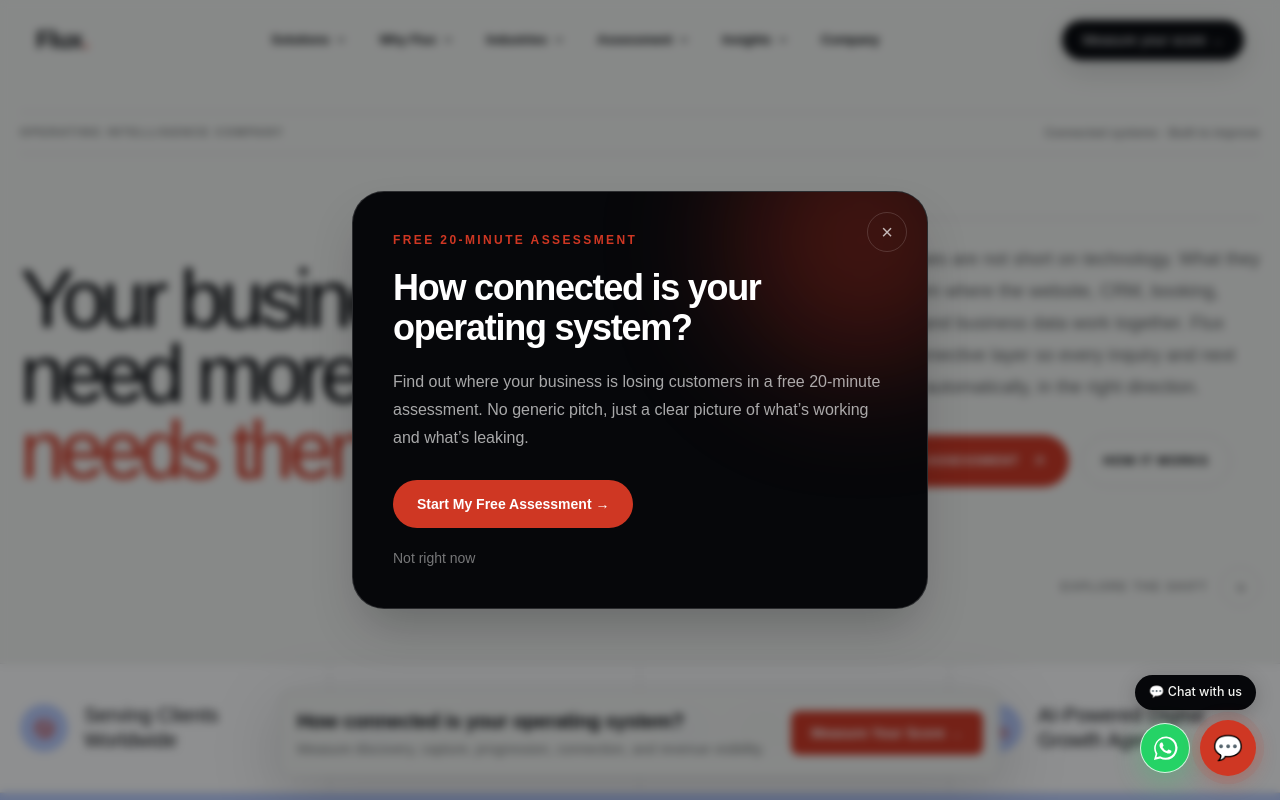
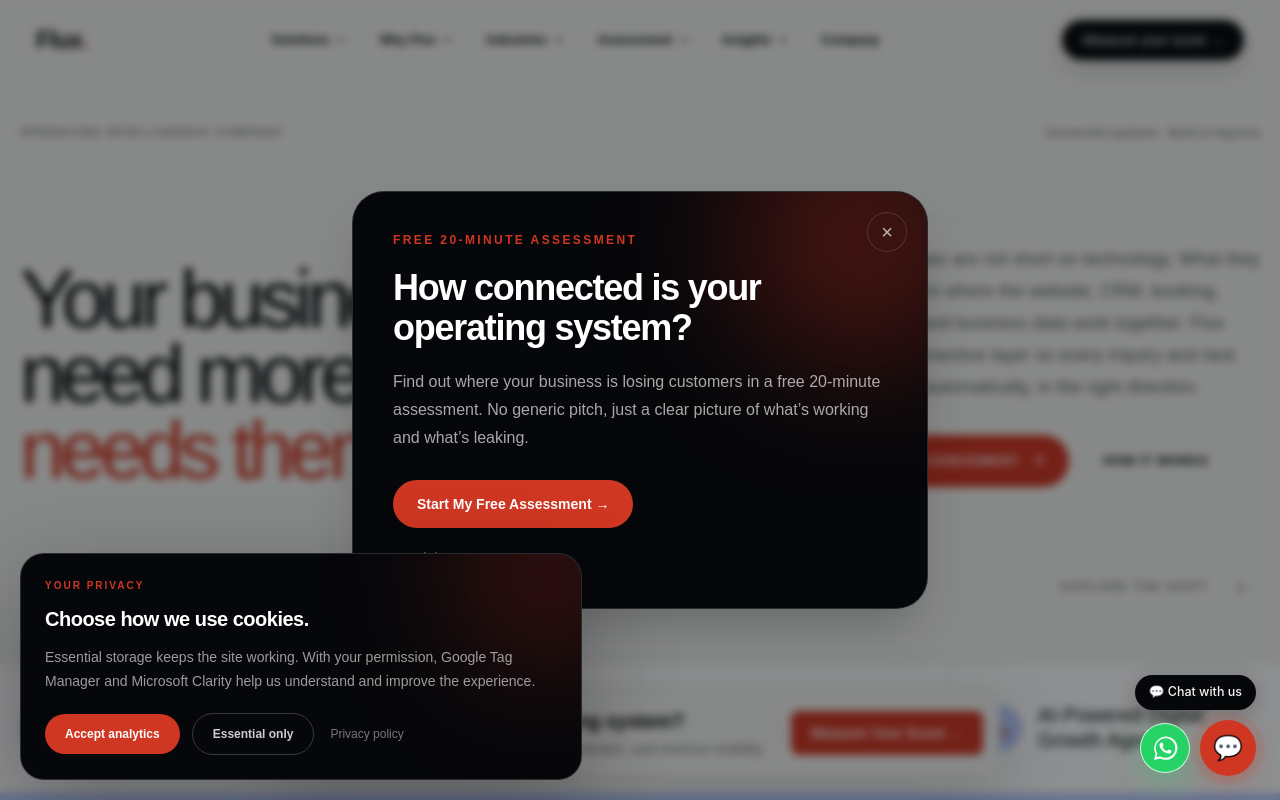
Before and after one commit to dev-gagandeep/Flux-Media-Creations, a Next.js app: page / in a window 1280 px wide. Shown: the top 800 px of the page. Built offline with nearby package versions, Linux system fonts and the light colour scheme.

Commit message:
Add privacy-aware cookie consent

```diff
--- a/src/app/layout.tsx
+++ b/src/app/layout.tsx
@@ -7,7 +7,7 @@ import ChatbotWrapper from "@/components/chatbot/ChatbotWrapper";
 import RootLayoutClient from "@/components/layout/RootLayoutClient";
 import RouteSchemas from "@/components/seo/RouteSchemas";
 import MotionProvider from "@/components/ui/MotionProvider";
-import Script from "next/script";
+import CookieConsent from "@/components/layout/CookieConsent";
 
 export const metadata = {
   ...generateMeta(),
@@ -29,17 +29,6 @@ export default function RootLayout({ children }: { children: React.ReactNode })
     <html lang="en" className="font-body">
       <head>
         <script
-          dangerouslySetInnerHTML={{
-            __html: `
-              (function(w,d,s,l,i){w[l]=w[l]||[];w[l].push({'gtm.start':
-              new Date().getTime(),event:'gtm.js'});var f=d.getElementsByTagName(s)[0],
-              j=d.createElement(s),dl=l!='dataLayer'?'&l='+l:'';j.async=true;j.src=
-              'https://www.googletagmanager.com/gtm.js?id='+i+dl;f.parentNode.insertBefore(j,f);
-              })(window,document,'script','dataLayer','GTM-NBQFBVX8');
-            `,
-          }}
-        />
-        <script
           type="application/ld+json"
           dangerouslySetInnerHTML={{ __html: safeJsonLd(schemaWebsite) }}
         />
@@ -49,30 +38,11 @@ export default function RootLayout({ children }: { children: React.ReactNode })
         />
       </head>
       <body className="bg-cream text-ink overflow-x-hidden">
-        <Script id="microsoft-clarity" strategy="afterInteractive">
-          {`
-            (function(c,l,a,r,i,t,y){
-              c[a]=c[a]||function(){(c[a].q=c[a].q||[]).push(arguments)};
-              t=l.createElement(r);t.async=1;t.src="https://www.clarity.ms/tag/"+i;
-              y=l.getElementsByTagName(r)[0];y.parentNode.insertBefore(t,y);
-            })(window, document, "clarity", "script", "xqtb6kfps5");
-          `}
-        </Script>
-        <noscript>
-          <iframe
-            title="Google Tag Manager"
-            src="https://www.googletagmanager.com/ns.html?id=GTM-NBQFBVX8"
-            sandbox=""
-            referrerPolicy="no-referrer"
-            height="0"
-            width="0"
-            style={{ display: "none", visibility: "hidden" }}
-          />
-        </noscript>
         <MotionProvider>
           <RouteSchemas />
           <RootLayoutClient>{children}</RootLayoutClient>
           <ChatbotWrapper />
+          <CookieConsent />
         </MotionProvider>
       </body>
     </html>
--- /dev/null
+++ b/src/components/layout/CookieConsent.tsx
@@ -0,0 +1,131 @@
+"use client";
+
+import Link from "next/link";
+import { useEffect, useState } from "react";
+import { AnimatePresence, m } from "framer-motion";
+
+type Consent = "accepted" | "essential";
+
+const CONSENT_KEY = "flux-cookie-consent-v1";
+
+interface AnalyticsWindow extends Window {
+  dataLayer?: Array<Record<string, unknown>>;
+  clarity?: ((...args: unknown[]) => void) & { q?: unknown[][] };
+}
+
+function loadAnalytics() {
+  const analyticsWindow = window as AnalyticsWindow;
+
+  if (!document.getElementById("flux-gtm-script")) {
+    analyticsWindow.dataLayer = analyticsWindow.dataLayer || [];
+    analyticsWindow.dataLayer.push({ "gtm.start": Date.now(), event: "gtm.js" });
+    const gtm = document.createElement("script");
+    gtm.id = "flux-gtm-script";
+    gtm.async = true;
+    gtm.src = "https://www.googletagmanager.com/gtm.js?id=GTM-NBQFBVX8";
+    document.head.appendChild(gtm);
+  }
+
+  if (!document.getElementById("flux-clarity-script")) {
+    analyticsWindow.clarity =
+      analyticsWindow.clarity ||
+      Object.assign(
+        (...args: unknown[]) => {
+          analyticsWindow.clarity!.q = analyticsWindow.clarity!.q || [];
+          analyticsWindow.clarity!.q!.push(args);
+        },
+        { q: [] as unknown[][] }
+      );
+    const clarity = document.createElement("script");
+    clarity.id = "flux-clarity-script";
+    clarity.async = true;
+    clarity.src = "https://www.clarity.ms/tag/xqtb6kfps5";
+    document.head.appendChild(clarity);
+  }
+}
+
+function clearAnalyticsCookies() {
+  document.cookie.split(";").forEach((cookie) => {
+    const name = cookie.split("=")[0]?.trim();
+    if (!name || !/^(_ga|_gid|_gcl|_clck|_clsk)/.test(name)) return;
+    document.cookie = `${name}=; Max-Age=0; path=/`;
+    document.cookie = `${name}=; Max-Age=0; path=/; domain=.fluxmediacreations.com`;
+  });
+}
+
+export default function CookieConsent() {
+  const [visible, setVisible] = useState(false);
+  const [savedConsent, setSavedConsent] = useState<Consent | null>(null);
+
+  useEffect(() => {
+    const saved = localStorage.getItem(CONSENT_KEY) as Consent | null;
+    setSavedConsent(saved);
+    if (saved === "accepted") loadAnalytics();
+    if (!saved) setVisible(true);
+
+    const reopen = () => setVisible(true);
+    window.addEventListener("flux:open-cookie-settings", reopen);
+    return () => window.removeEventListener("flux:open-cookie-settings", reopen);
+  }, []);
+
+  function choose(consent: Consent) {
+    const previouslyAccepted = savedConsent === "accepted";
+    localStorage.setItem(CONSENT_KEY, consent);
+    setSavedConsent(consent);
+    setVisible(false);
+
+    if (consent === "accepted") {
+      loadAnalytics();
+    } else {
+      clearAnalyticsCookies();
+      if (previouslyAccepted) window.location.reload();
+    }
+  }
+
+  return (
+    <AnimatePresence>
+      {visible ? (
+        <m.aside
+          role="dialog"
+          aria-modal="false"
+          aria-labelledby="cookie-consent-title"
+          initial={{ opacity: 0, y: 24, scale: 0.98 }}
+          animate={{ opacity: 1, y: 0, scale: 1 }}
+          exit={{ opacity: 0, y: 18, scale: 0.98 }}
+          transition={{ duration: 0.35, ease: [0.16, 1, 0.3, 1] }}
+          className="fixed bottom-3 left-3 right-3 z-[10000] max-w-xl overflow-hidden rounded-[1.5rem] border border-white/15 bg-ink p-5 text-white shadow-[0_28px_90px_rgba(6,7,10,.3)] sm:bottom-5 sm:left-5 sm:right-auto sm:p-6"
+        >
+          <div className="absolute -right-16 -top-20 h-48 w-48 rounded-full bg-flux/25 blur-3xl" aria-hidden="true" />
+          <div className="relative">
+            <p className="text-[10px] font-semibold uppercase tracking-[.2em] text-flux">Your privacy</p>
+            <h2 id="cookie-consent-title" className="mt-3 font-display text-xl font-semibold tracking-[-.025em]">
+              Choose how we use cookies.
+            </h2>
+            <p className="mt-3 max-w-lg text-sm leading-6 text-white/60">
+              Essential storage keeps the site working. With your permission, Google Tag Manager and Microsoft Clarity help us understand and improve the experience.
+            </p>
+            <div className="mt-5 flex flex-wrap items-center gap-3">
+              <button
+                type="button"
+                onClick={() => choose("accepted")}
+                className="rounded-full bg-flux px-5 py-3 text-xs font-semibold text-white transition-transform hover:-translate-y-0.5"
+              >
+                Accept analytics
+              </button>
+              <button
+                type="button"
+                onClick={() => choose("essential")}
+                className="rounded-full border border-white/20 px-5 py-3 text-xs font-semibold text-white/80 transition-colors hover:border-white/40 hover:text-white"
+              >
+                Essential only
+              </button>
+              <Link href="/privacy" className="px-1 py-2 text-xs text-white/45 underline-offset-4 hover:text-white hover:underline">
+                Privacy policy
+              </Link>
+            </div>
+          </div>
+        </m.aside>
+      ) : null}
+    </AnimatePresence>
+  );
+}
--- /dev/null
+++ b/src/components/layout/CookieSettingsButton.tsx
@@ -0,0 +1,13 @@
+"use client";
+
+export default function CookieSettingsButton() {
+  return (
+    <button
+      type="button"
+      onClick={() => window.dispatchEvent(new Event("flux:open-cookie-settings"))}
+      className="text-xs text-cream/25 transition-colors hover:text-cream/50"
+    >
+      Cookie settings
+    </button>
+  );
+}
--- a/src/components/layout/Footer.tsx
+++ b/src/components/layout/Footer.tsx
@@ -1,5 +1,6 @@
 import Link from "next/link";
 import { LOCATION_PAGES, SITE, NAV_LINKS, SOCIAL_LINKS, TOOLS } from "@/lib/constants";
+import CookieSettingsButton from "@/components/layout/CookieSettingsButton";
 
 export default function Footer() {
   const year = new Date().getFullYear();
@@ -171,6 +172,7 @@ export default function Footer() {
           © {year} {SITE.name}. All rights reserved.
         </p>
         <div className="flex flex-wrap justify-center gap-x-6 gap-y-3">
+          <CookieSettingsButton />
           <a
             href="https://www.designrush.com/agency/website-design-development/in"
             target="_blank"
```
